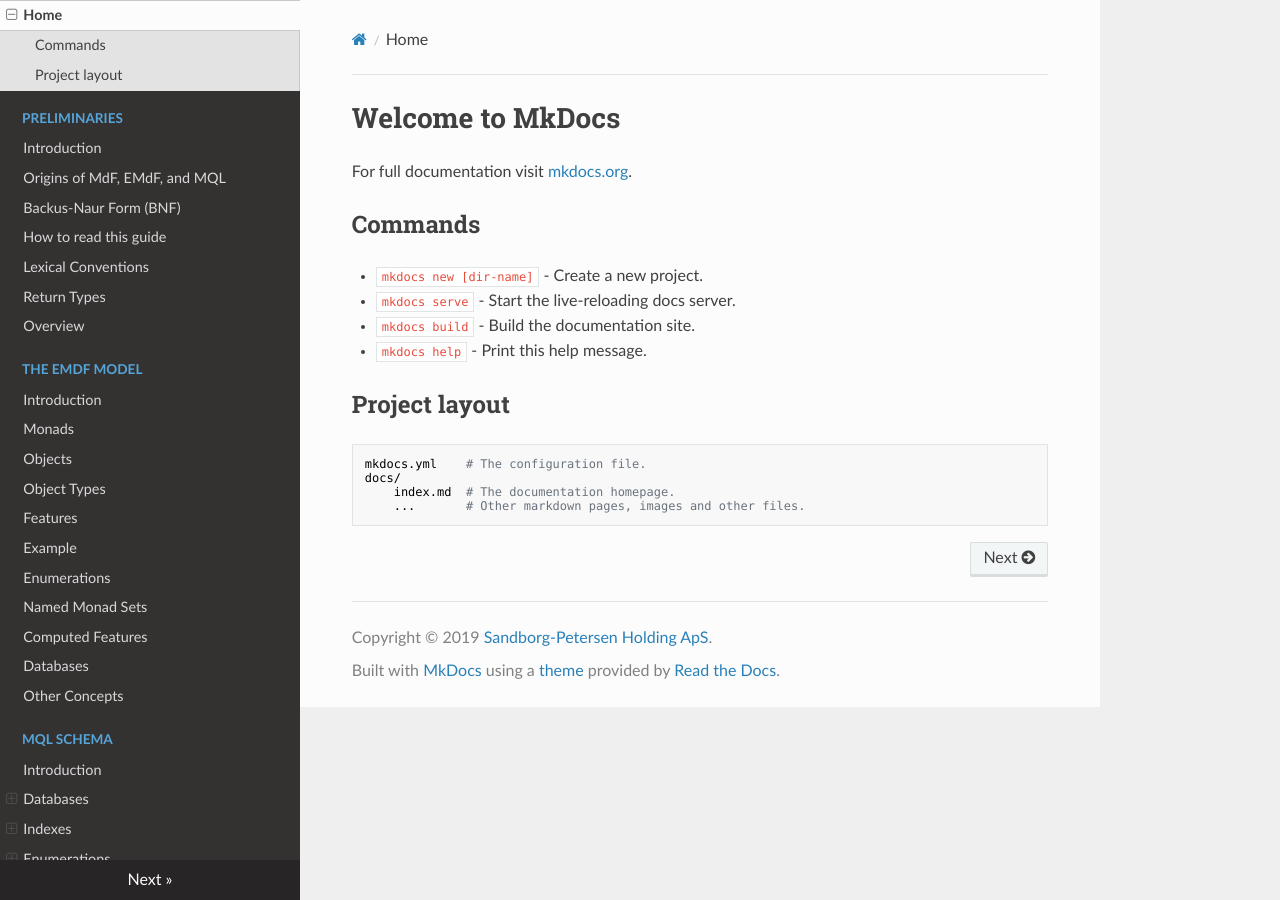
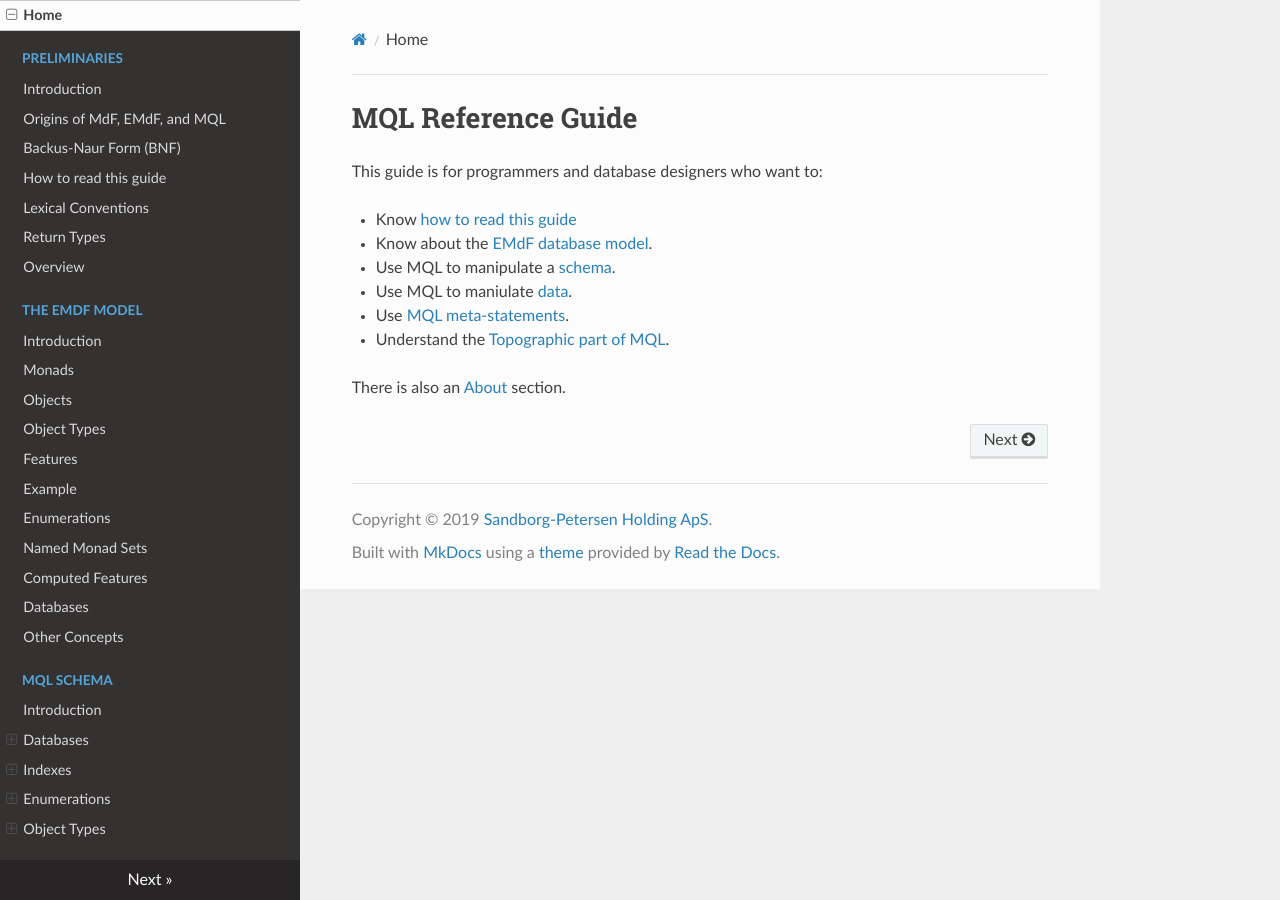
Before and after one commit to emdros/docs-emdros, an MkDocs documentation site: the page built from doc/markdown/mqlref/docs/index.md, in a window 1280 px wide. Built offline with MkDocs 1.6.1, drawn with Linux system fonts in a browser that asks for light colours; nearby versions of some CDN libraries; old or Windows-style settings are respelled for this version of MkDocs.

Commit message:
Initial flesh-out.

```diff
--- a/doc/markdown/mqlref/docs/index.md
+++ b/doc/markdown/mqlref/docs/index.md
@@ -1,17 +1,12 @@
-# Welcome to MkDocs
+# MQL Reference Guide
 
-For full documentation visit [mkdocs.org](http://mkdocs.org).
+This guide is for programmers and database designers who want to:
 
-## Commands
+- Know [how to read this guide](preliminaries/index.md)
+- Know about the [EMdF database model](emdf/index.md).
+- Use MQL to manipulate a [schema](mql/schema/index.md).
+- Use MQL to maniulate [data](mql/data/index.md).
+- Use [MQL meta-statements](mql/meta/index.md).
+- Understand the [Topographic part of MQL](mql/topographic/preliminaries/index.md).
 
-* `mkdocs new [dir-name]` - Create a new project.
-* `mkdocs serve` - Start the live-reloading docs server.
-* `mkdocs build` - Build the documentation site.
-* `mkdocs help` - Print this help message.
-
-## Project layout
-
-    mkdocs.yml    # The configuration file.
-    docs/
-        index.md  # The documentation homepage.
-        ...       # Other markdown pages, images and other files.
+There is also an [About](about/index.md) section.
```
Also changed, not shown: doc/markdown/mqlref/docs/preliminaries/index.md (+36 -0 lines).
